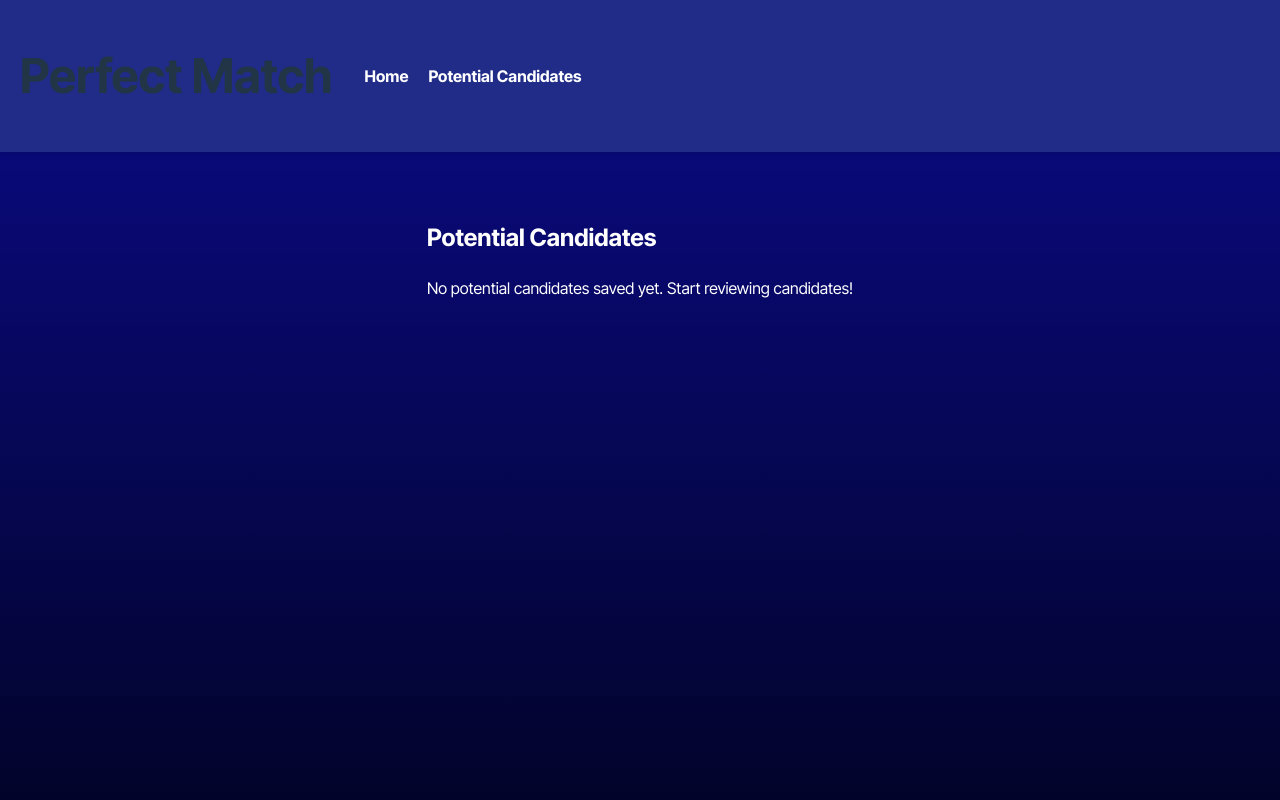
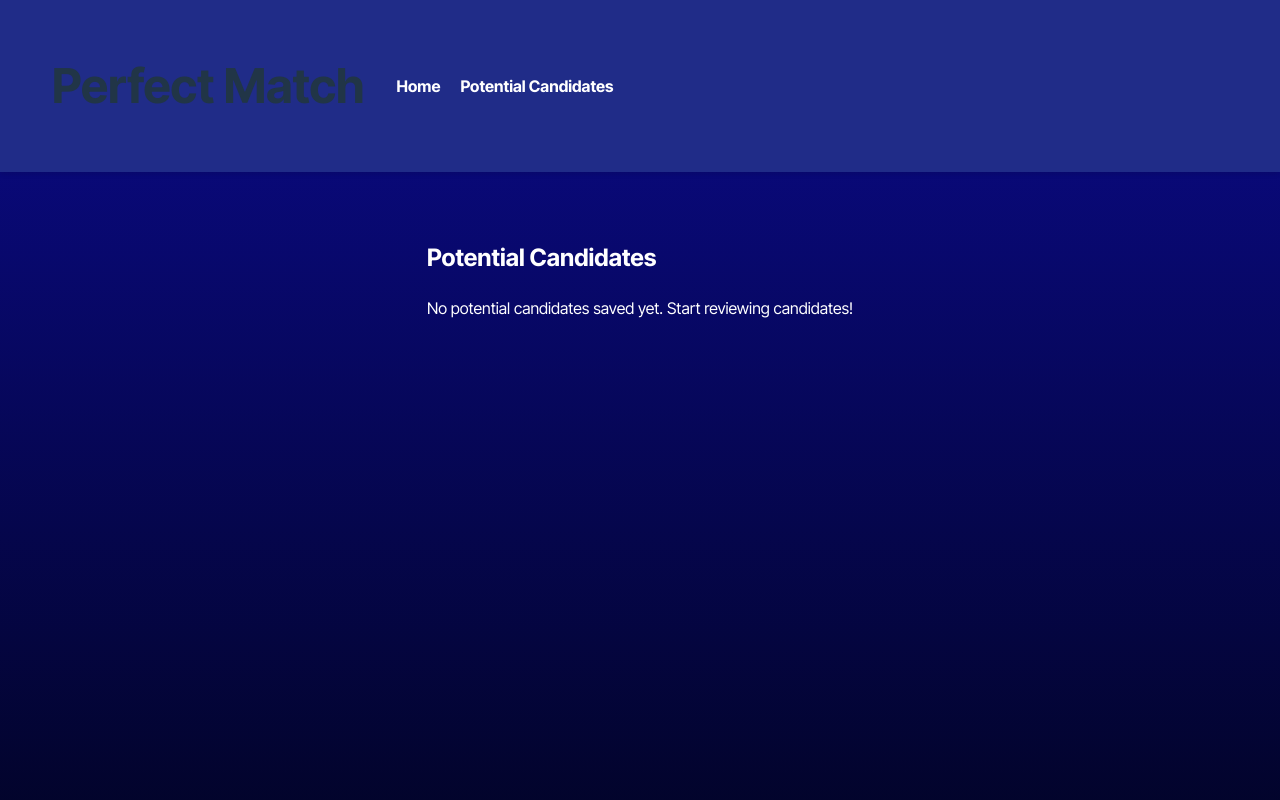
Before and after one commit to Kristy-H-Thompson/perfectMatch, a React (Vite) app: page /saved in a window 1280 px wide. Shown: the top 800 px of the page. Built offline with nearby package versions, Linux system fonts and the light colour scheme.

Commit message:
fixing navbar ;

```diff
--- a/src/components/nav.css
+++ b/src/components/nav.css
@@ -1,6 +1,8 @@
 .nav-container {
   background: rgb(32, 44, 136) 100%;
+  box-sizing: border-box;
   display: block;
+  padding-left:2rem;
   position: sticky;
   top: 0;
   right: 0;
@@ -16,7 +18,7 @@
     display: inline-flex;
     justify-content: space-between;
     align-items: center;
-    padding: 10px 20px;
+    padding: 20px 20px;
   }
 
   .nav-logo {
```
